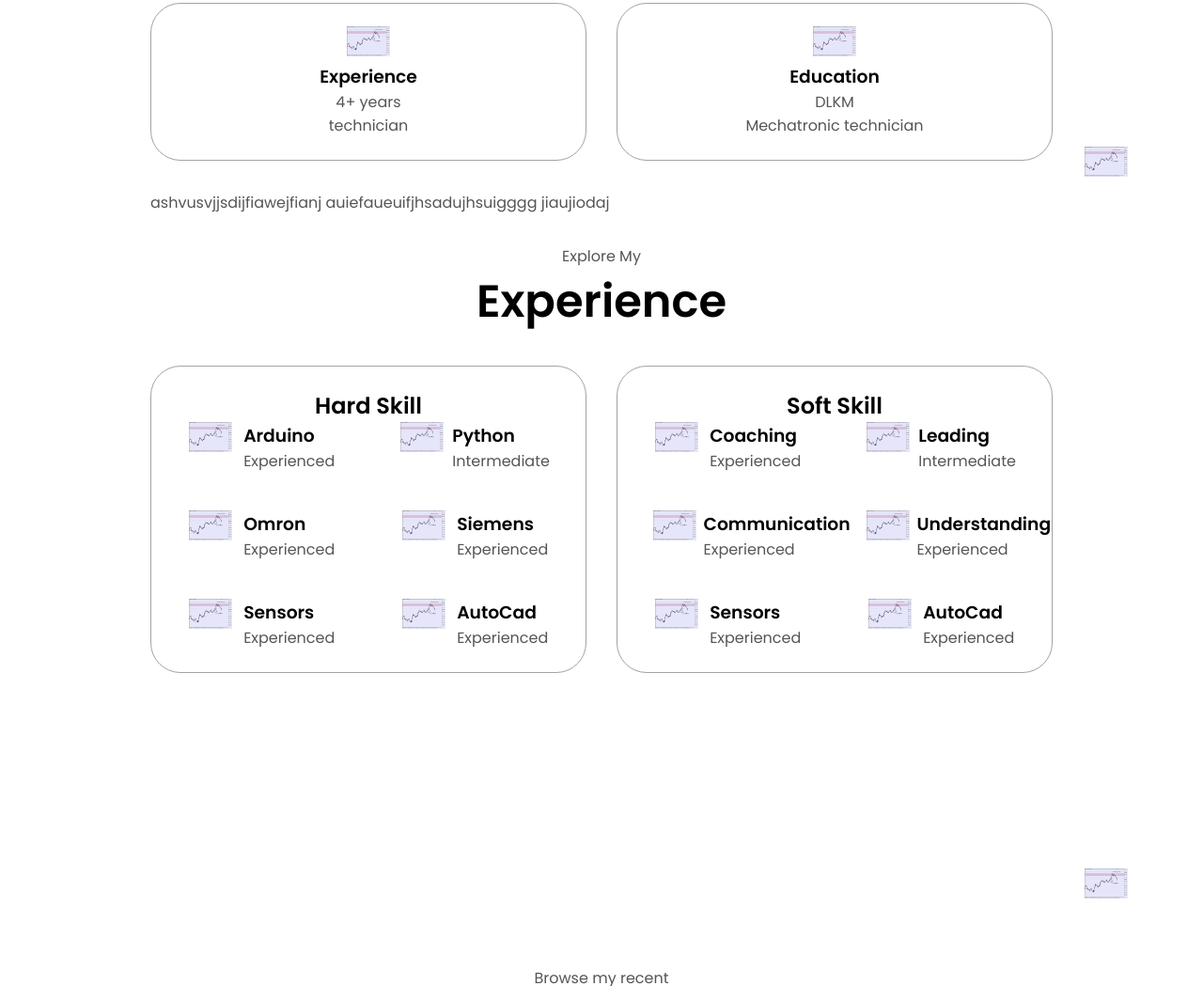
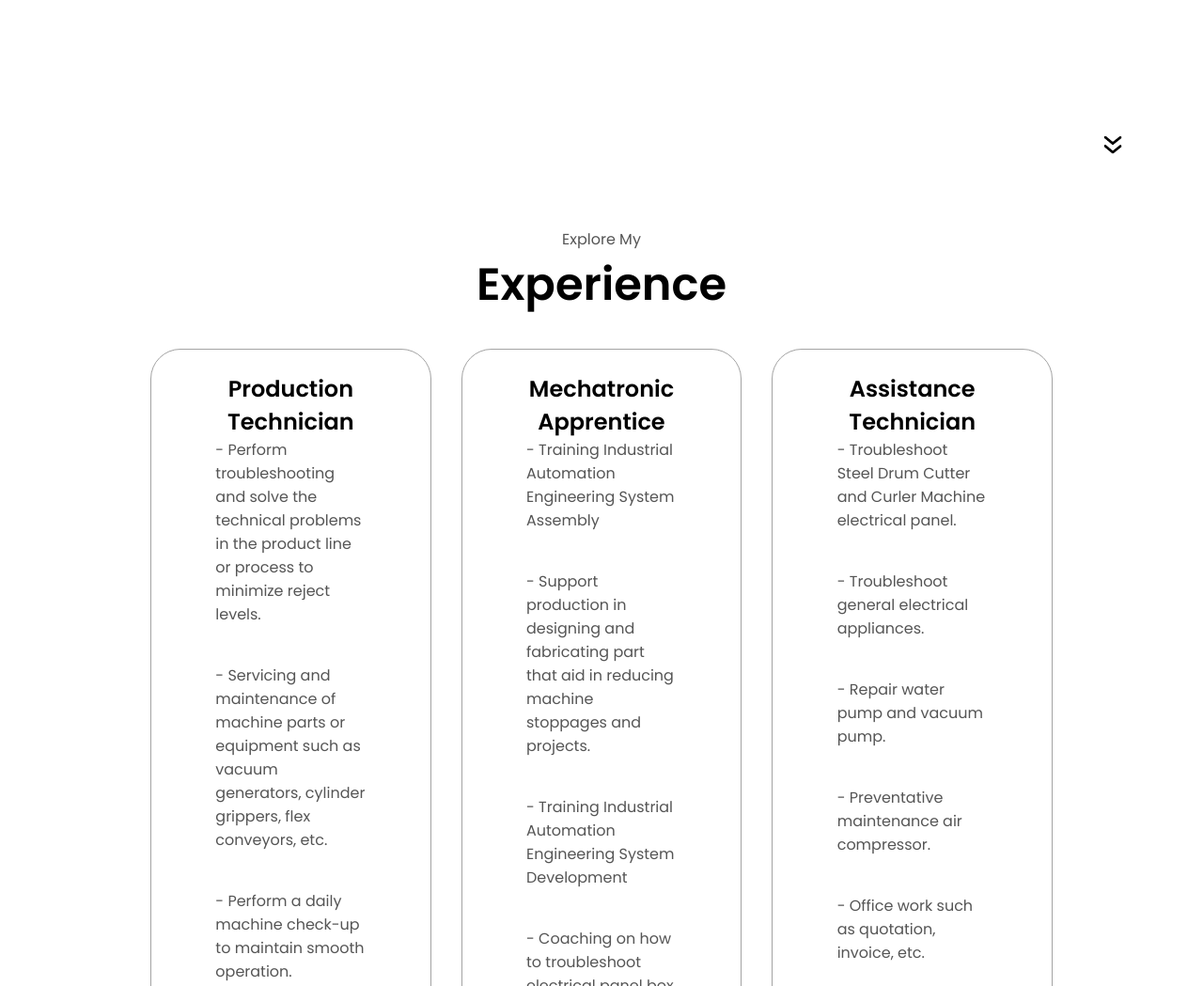
Before and after one commit to MiziSport/Portfolio, a plain HTML site: page index.html in a window 1280 px wide. Shown: the part 1454-2503 px from the top of the page at 94% size. Drawn offline with Linux system fonts and the light colour scheme.

Commit message:
add resume content

```diff
--- /dev/null
+++ b/codeswing.json
@@ -0,0 +1,4 @@
+{
+  "scripts": [],
+  "styles": []
+}
--- a/index.html
+++ b/index.html
@@ -39,11 +39,11 @@
         </nav>
         <section id="profile">
             <div class="section__pic-container">
-                <img src="./assets/H4 trendline break.png" alt=" Tarmizi pic"/>
+                <img class="rounded" src="./assets/profile pic.jpg" alt=" Tarmizi pic"/>
             </div>
             <div class="section__text">
-                <p class="section__text__p1">Hello</p>
-                <h1 class="title">Tarmizi</h1>
+                <p class="section__text__p1">Introducing</p>
+                <h1 class="title">Muhammad Tarmizi Bin Zilani</h1>
                 <p class="section__text__p2">Mechatronic Engineer</p>
                 <div class="btn-container">
                     <button
@@ -60,15 +60,15 @@
                 </button>
                 </div>
                 <div id="socials-container">
-                    <img src="./assets/H4 trendline break.png"
+                    <img src="./assets/linkedin icon.png"
                          alt="LinkedIn profile"
                          class="icon"
-                         onclick="location.href='https://linkedin.com/'"
+                         onclick="location.href='https://www.linkedin.com/in/tarmizi-zilani-61a4bb22a/'"
                     />
-                    <img src="./assets/H4 trendline break.png"
+                    <img src="./assets/github icon.png"
                          alt="Github profile"
                          class="icon"
-                         onclick="location.href='https://github.com/'"
+                         onclick="location.href='https://https://github.com/MiziSport'"
                     />
                 </div>
             </div>
@@ -76,43 +76,51 @@
         <section id="about">
             <p class="section__text__p1"> Get to know more</p>
             <h1 class="title">About me</h1>
-            <div class="section__pic-container">
+            <!--
+                <div class="section__pic-container">
                 <img
                     src="./assets/H4 trendline break.png"
                     alt="profile picture"
                     class="about-pic"
                 />
             </div>
+            -->
             <div class="about-details-container">
                 <div class="about-containers">
                     <div class="details-container">
                         <img
-                            src="./assets/H4 trendline break.png"
+                            src="./assets/experience icon.png"
                             alt="experience icon"
                             class="icon"
                         />
                         <h3>Experience</h3>
-                        <p>4+ years <br /> technician</p>
+                        <p>4+ years <br /> -Technician <br/> -Mechatronic Apprenticeship</p>
                     </div>
                     <div class="details-container">
                         <img
-                        src="./assets/H4 trendline break.png"
+                        src="./assets/education icon.png"
                         alt="education icon"
                         class="icon"
                     />
                     <h3>Education</h3>
-                    <p>DLKM <br /> Mechatronic technician</p>
+                    <p>-Malaysian Meister Certification <br /> -Advanced Skills Diploma in Mechatronic</p>
                     </div>
                 </div>
                 <div class="text-container">
-                    <p>ashvusvjjsdijfiawejfianj
-                        auiefaueuifjhsadujhsuigggg
-                        jiaujiodaj
+                    <p>I am an engineering student and always be. What i can do are
+                        designing mechanical part, electrical & electronic circuit
+                        using AutoCad. I can fabricate material using milling and turning machine.
+                        I can perform wiring, soldering and installation for control box.
+                        I can do PLC programming using Tia Portal and CX Omron. I can develop a software
+                        using python for capturing data from camera also called computer vision
+                        and integrated it with PLC or Arduino. I can program COBOT using TMflow and teaching point position
+                        for robotic arm and scara. Other expertise lies in me are troubleshooting, problem solving, coaching and
+                        brainstorming.
                     </p>
                 </div>
             </div>
             <img
-                src="./assets/H4 trendline break.png"
+                src="./assets/arrow.png"
                 alt="Arrow icon"
                 class="icon arrow"
                 onclick="location.href='./#experience'"
@@ -124,151 +132,99 @@
             <div class="experience-details-container">
                 <div class="about-containers">
                     <div class="details-container">
-                        <h2 class="experience-sub-tittle">Hard Skill</h2>
+                        <h2 class="experience-sub-tittle">Production Technician</h2>
                         <div class="article-container">
                             <article>
-                                <img
-                                    src="./assets/H4 trendline break.png"
-                                    alt="Experience icon"
-                                    class="icon"
-                                />
+
                                 <div>
-                                    <h3>Arduino</h3>
-                                    <p>Experienced</p>
+                                    <p>- Perform troubleshooting and solve the technical problems in the product line or process to minimize reject levels.</p>
                                 </div>
                             </article>
                             <article>
-                                <img
-                                    src="./assets/H4 trendline break.png"
-                                    alt="Experience icon"
-                                    class="icon"
-                                />
+
                                 <div>
-                                    <h3>Python</h3>
-                                    <p>Intermediate</p>
+                                    <p>- Servicing and maintenance of machine parts or equipment such as vacuum generators, cylinder grippers, flex conveyors, etc.</p>
                                 </div>
                             </article>
                             <article>
-                                <img
-                                    src="./assets/H4 trendline break.png"
-                                    alt="Experience icon"
-                                    class="icon"
-                                />
+
                                 <div>
-                                    <h3>Omron</h3>
-                                    <p>Experienced</p>
+                                    <p>- Perform a daily machine check-up to maintain smooth operation.</p>
                                 </div>
                             </article>
                             <article>
-                                <img
-                                    src="./assets/H4 trendline break.png"
-                                    alt="Experience icon"
-                                    class="icon"
-                                />
+
                                 <div>
-                                    <h3>Siemens</h3>
-                                    <p>Experienced</p>
-                                </div>
-                            </article>
-                            <article>
-                                <img
-                                    src="./assets/H4 trendline break.png"
-                                    alt="Experience icon"
-                                    class="icon"
-                                />
-                                <div>
-                                    <h3>Sensors</h3>
-                                    <p>Experienced</p>
-                                </div>
-                            </article>
-                            <article>
-                                <img
-                                    src="./assets/H4 trendline break.png"
-                                    alt="Experience icon"
-                                    class="icon"
-                                />
-                                <div>
-                                    <h3>AutoCad</h3>
-                                    <p>Experienced</p>
+                                    <p>- Support team members in solving major machine breakdowns and projects.</p>
                                 </div>
                             </article>
                         </div>
 
                 </div>
                     <div class="details-container">
-                    <h2 class="experience-sub-tittle">Soft Skill</h2>
+                    <h2 class="experience-sub-tittle">Mechatronic Apprentice</h2>
                     <div class="article-container">
                         <article>
-                            <img
-                                src="./assets/H4 trendline break.png"
-                                alt="Experience icon"
-                                class="icon"
-                            />
                             <div>
-                                <h3>Coaching</h3>
-                                <p>Experienced</p>
+                                <p>- Training Industrial Automation Engineering System Assembly</p>
                             </div>
                         </article>
                         <article>
-                            <img
-                                src="./assets/H4 trendline break.png"
-                                alt="Experience icon"
-                                class="icon"
-                            />
                             <div>
-                                <h3>Leading</h3>
-                                <p>Intermediate</p>
+                                <p>- Support production in designing and fabricating part that aid in reducing machine stoppages and projects.</p>
                             </div>
                         </article>
                         <article>
-                            <img
-                                src="./assets/H4 trendline break.png"
-                                alt="Experience icon"
-                                class="icon"
-                            />
                             <div>
-                                <h3>Communication</h3>
-                                <p>Experienced</p>
+                                <p>- Training Industrial Automation Engineering System Development</p>
                             </div>
                         </article>
                         <article>
-                            <img
-                                src="./assets/H4 trendline break.png"
-                                alt="Experience icon"
-                                class="icon"
-                            />
                             <div>
-                                <h3>Understanding</h3>
-                                <p>Experienced</p>
+                                <p>- Coaching on how to troubleshoot electrical panel box and PLC programming.</p>
                             </div>
                         </article>
                         <article>
-                            <img
-                                src="./assets/H4 trendline break.png"
-                                alt="Experience icon"
-                                class="icon"
-                            />
                             <div>
-                                <h3>Sensors</h3>
-                                <p>Experienced</p>
+                                <p>- Presentation on projects for improvement in production line and meeting with HOD to evaluate and approve the budgeting.</p>
+                            </div>
+                        </article>
+                    </div>
+                </div>
+                <div class="details-container">
+                    <h2 class="experience-sub-tittle">Assistance Technician</h2>
+                    <div class="article-container">
+                        <article>
+                            <div>
+                                <p>- Troubleshoot Steel Drum Cutter and Curler Machine electrical panel.</p>
                             </div>
                         </article>
                         <article>
-                            <img
-                                src="./assets/H4 trendline break.png"
-                                alt="Experience icon"
-                                class="icon"
-                            />
                             <div>
-                                <h3>AutoCad</h3>
-                                <p>Experienced</p>
+                                <p>- Troubleshoot general electrical appliances.</p>
+                            </div>
+                        </article>
+                        <article>
+                            <div>
+                                <p>- Repair water pump and vacuum pump.</p>
+                            </div>
+                        </article>
+                        <article>
+                            <div>
+                                <p>- Preventative maintenance air compressor.</p>
+                            </div>
+                        </article>
+                        <article>
+                            <div>
+                                <p>- Office work such as quotation, invoice,
+                                    etc.</p>
                             </div>
                         </article>
                     </div>
                 </div>
             </div>
             <img
-                src="./assets/H4 trendline break.png"
+                src="./assets/arrow.png"
                 alt="Arrow icon"
                 class="icon arrow"
                 onclick="location.href='./#projects'"
@@ -354,7 +310,7 @@
             </div>
             </div>
             <img
-                src="./assets/H4 trendline break.png"
+                src="./assets/arrow.png"
                 alt="Arrow icon"
                 class="icon arrow"
                 onclick="location.href='./#projects'"
@@ -366,7 +322,7 @@
             <div class="contact-info-upper-container">
                 <div class="contact-info-container">
                     <img
-                    src="./assets/H4 trendline break.png"
+                    src="./assets/gmail icon.png"
                     alt="Email icon"
                     class="icon contact-icon"
                 />
@@ -374,11 +330,11 @@
                 </div>
                 <div class="contact-info-container">
                     <img
-                    src="./assets/H4 trendline break.png"
+                    src="./assets/linkedin icon.png"
                     alt="linkedin icon"
                     class="icon contact-icon"
                 />
-                <p><a href="https://www.linkedin.com">LinkedIn</a></p>
+                <p><a href="https://www.linkedin.com/in/tarmizi-zilani-61a4bb22a/">LinkedIn</a></p>
                 </div>
             </div>
         </section>
--- a/style.css
+++ b/style.css
@@ -172,6 +172,10 @@ section {
     height: 400px;
     width: 400px;
     margin: auto 0;
+}
+
+.rounded {
+    border-radius: 50%;
 }
 
 .section__text {
```
Also changed, not shown: assets/arrow.png (added), assets/education icon.png (added), assets/experience icon.png (added), assets/github icon.png (added), assets/gmail icon.png (added), assets/linkedin icon.png (added), assets/profile pic.jpg (added).
